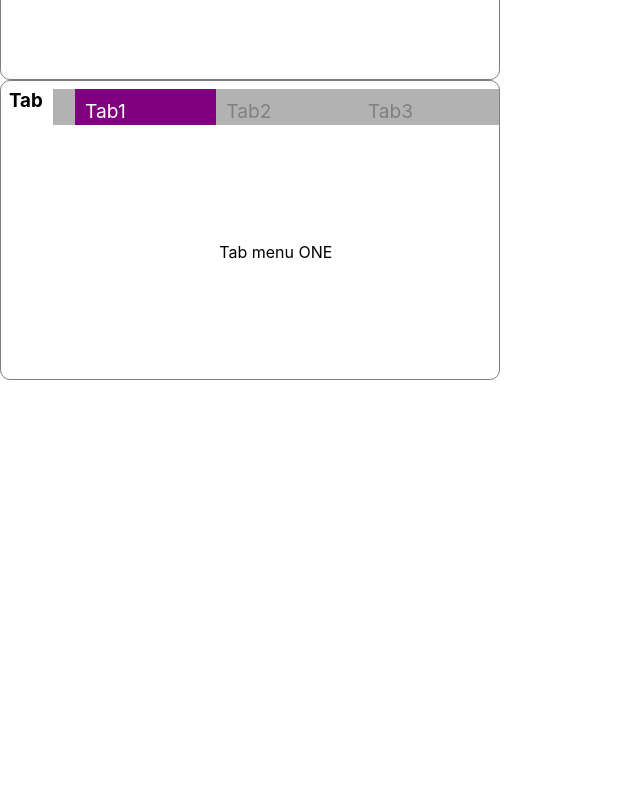
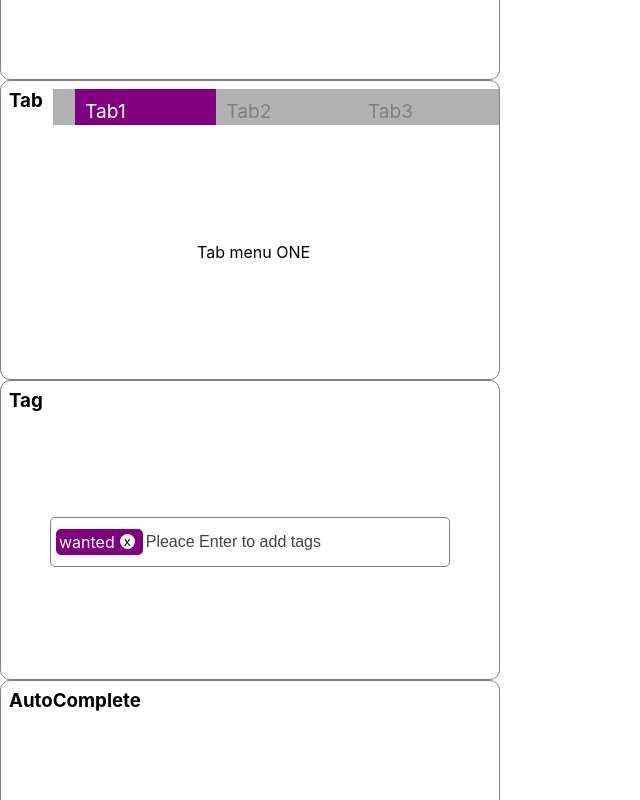
Before and after one commit to coconutstd/wanted_pre_onboarding, a React app in the folder custom-component/: page / in a window 1280 px wide. Shown: the part 520-1320 px from the top of the page, without its empty margins (0-640 px from the left). Before the commit the page ends 900 px from the top, so only its background shows below. Built offline with nearby package versions, Linux system fonts and the light colour scheme.

Commit message:
스타일 및 코드 정리

```diff
--- a/custom-component/src/App.js
+++ b/custom-component/src/App.js
@@ -1,7 +1,10 @@
-import React, { Component } from 'react';
+import React from 'react';
 import Toggle from './component/Toggle';
 import Modal from './component/Modal';
 import Tab from './component/Tab';
+import Tag from './component/Tag';
+import AutoComplete from './component/AutoComplete';
+import ClickToEdit from './component/ClickToEdit';
 import './App.css';
 
 const App = () => {
@@ -10,6 +13,9 @@ const App = () => {
       <Toggle></Toggle>
       <Modal></Modal>
       <Tab></Tab>
+      <Tag></Tag>
+      <AutoComplete></AutoComplete>
+      <ClickToEdit></ClickToEdit>
     </div>
   );
 };
--- a/custom-component/src/component/Tag.js
+++ b/custom-component/src/component/Tag.js
@@ -19,6 +19,16 @@ const Tag = () => {
     }
   };
 
+  const onFocus = () => {
+    const tagComponent = document.querySelector('.tag-component');
+    tagComponent.style.border = '1.5px solid purple';
+  };
+
+  const onBlur = () => {
+    const tagComponent = document.querySelector('.tag-component');
+    tagComponent.style.border = '1px solid gray';
+  };
+
   const removeTag = (id) => {
     const nextTags = tags.filter((tag) => tag.id !== id);
     setTags(nextTags);
@@ -26,7 +36,7 @@ const Tag = () => {
 
   const tagList = tags.map((tag) => (
     <div key={tag.id} className="tag">
-      <p>{tag.text}</p>
+      {tag.text}
       <button className="delete-tag" onClick={() => removeTag(tag.id)}></button>
     </div>
   ));
@@ -40,8 +50,10 @@ const Tag = () => {
         <div className="tag-component">
           {tagList}
           <input
-            placeholder="Pleace Enter Tag..."
+            placeholder="Pleace Enter to add tags"
             value={tag}
+            onFocus={onFocus}
+            onBlur={onBlur}
             onKeyPress={addTag}
             onChange={onChange}
           ></input>
--- a/custom-component/src/styles/Tab.scss
+++ b/custom-component/src/styles/Tab.scss
@@ -54,5 +54,6 @@
     display: flex;
     align-items: center;
     justify-content: center;
+    transform: translateX(-5%);
   }
 }
--- a/custom-component/src/styles/Tag.scss
+++ b/custom-component/src/styles/Tag.scss
@@ -3,7 +3,7 @@
   border-radius: 5px;
   padding: 5px;
   display: flex;
-  width: 300px;
+  width: 400px;
   height: 50px;
   align-items: center;
 
@@ -20,9 +20,10 @@
     align-items: center;
     flex-wrap: nowrap;
     background-color: purple;
-    border-radius: 10px;
+    border-radius: 5px;
     padding: 3px;
     color: white;
+    margin-right: 3px;
 
     .delete-tag {
       &::after {
--- a/custom-component/src/styles/Toggle.scss
+++ b/custom-component/src/styles/Toggle.scss
@@ -47,7 +47,7 @@
         width: 1.4em;
         height: 1.4em;
         border-radius: 1.75em;
-        transition: transform 0.4s ease-in, width 0.4s ease-in-out;
+        transition: transform 0.5s ease-out;
         background: white;
         margin: 6px 6px;
         box-shadow: 0 1px 3px 0.3;
```
